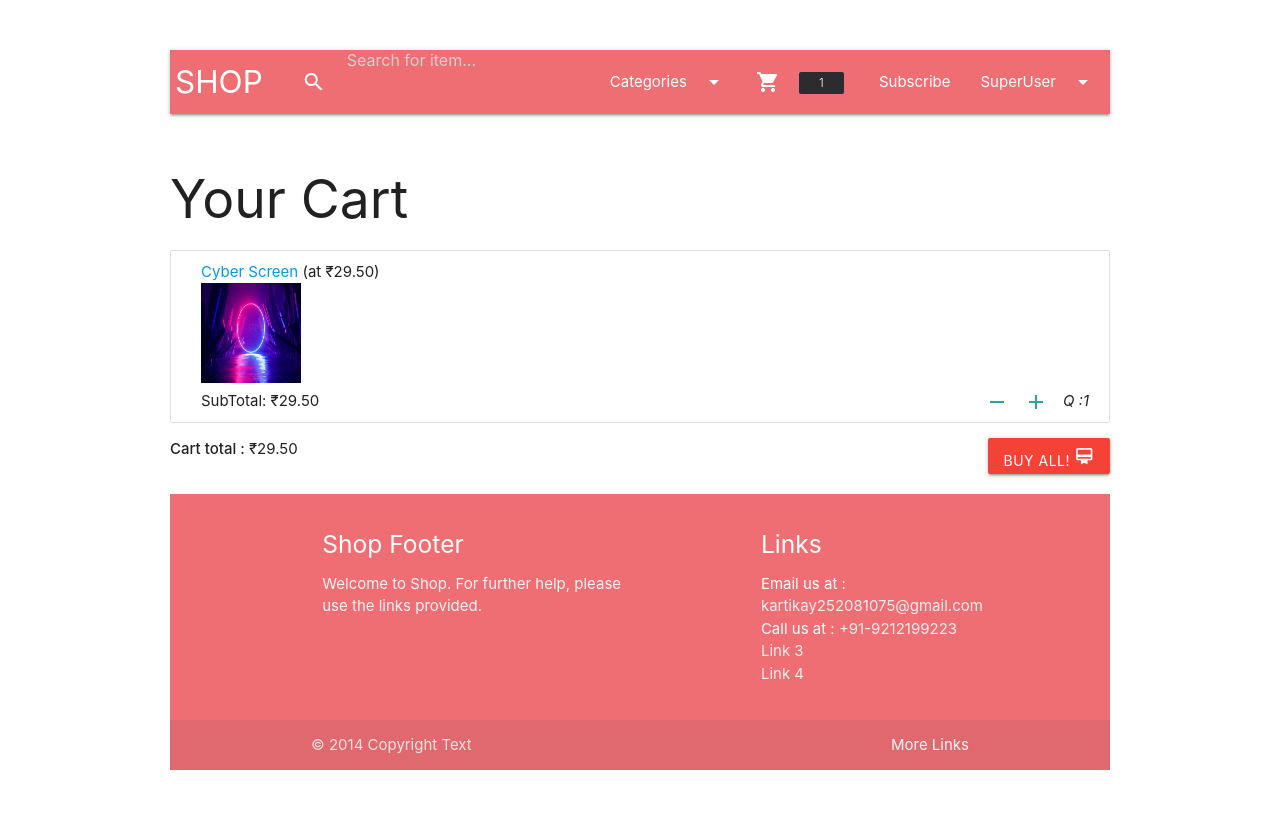
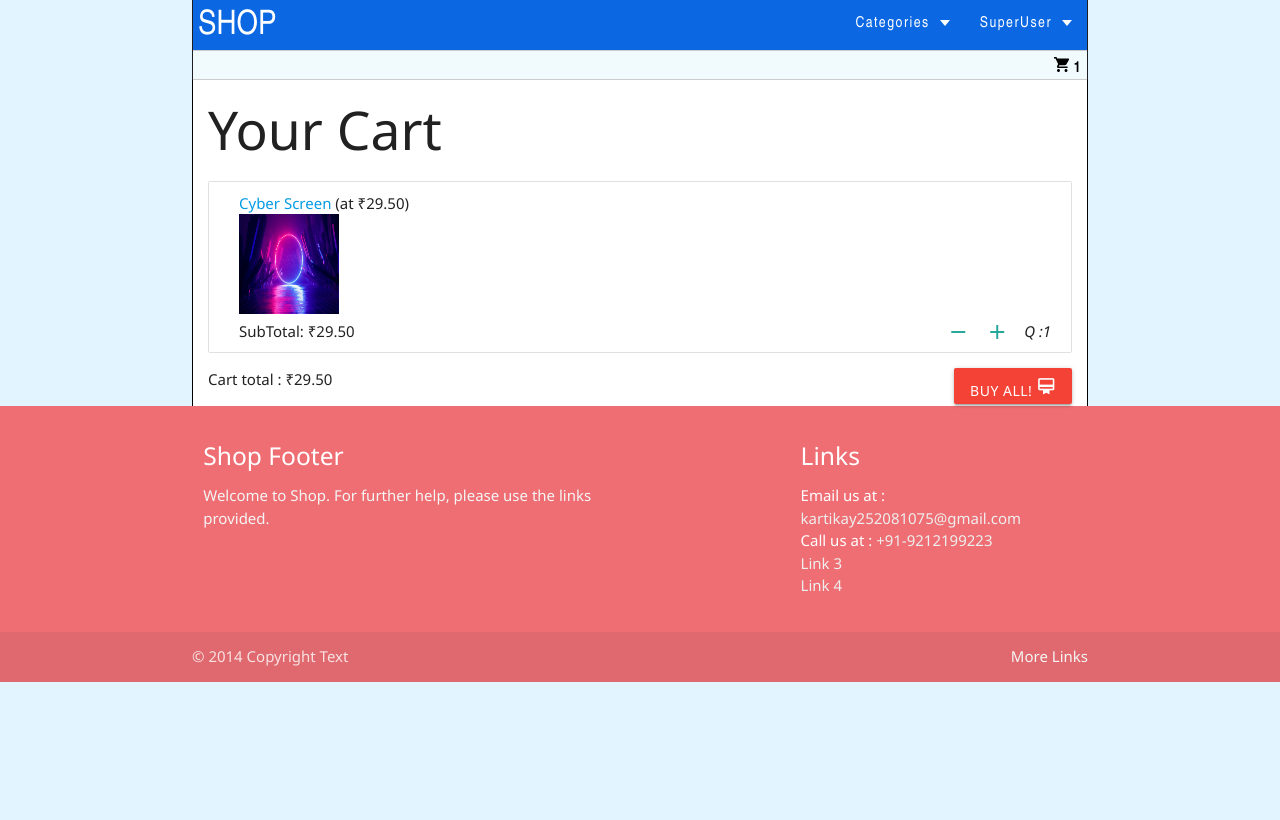
Before and after one commit to kakapapa252/Ecommerce-with-PostGre-Database-and-Paytm-API, a Django app: page /cart/ in a window 1280 px wide. After the commit the page ends 682 px from the top, so only its background shows below. Run offline with Django 3.2, Linux system fonts and the light colour scheme; a user stored in the database is signed in; data comes from the database, SQL or seed files in the repository; some libraries are stand-ins or nearby versions.

Commit message:
Changes for styles

```diff
--- /dev/null
+++ b/Ecom/User/static/css/dist/site.css
@@ -0,0 +1,208 @@
+.header-containet {
+  border-width: 0px 1px;
+  min-height: 100%;
+  margin: auto;
+  border: 0px solid;
+  border-width: 0px 1px;
+}
+.header-containet .s-submenu-container {
+  font-size: 1.5em;
+  font-family: "talian Plate No2 Bold", "HelveticaNeue-CondensedBold", "Arial Narrow", Arial, sans-serif;
+  background-color: #f1fafc;
+  border-top: 1px solid #ccc;
+  border-bottom: 1px solid #ccc;
+  height: 30px;
+  display: flex;
+  flex-direction: row;
+}
+.header-containet .s-submenu-container .right-align {
+  margin-left: auto;
+}
+.header-containet .s-submenu-container .s-button-main {
+  color: #fff;
+  font-family: inherit;
+  cursor: pointer;
+  border: 0px !important;
+  letter-spacing: 0.1em;
+  font-size: 15px;
+  font-weight: 400;
+  letter-spacing: 0.1em;
+  line-height: 1.15;
+  padding: 5px;
+  text-transform: none;
+  margin: 0px;
+  margin-left: auto;
+}
+.header-containet .s-submenu-container .s-button-main a {
+  color: inherit;
+  text-decoration: inherit;
+  color: #000;
+  font-weight: bold;
+}
+.header-containet .s-logo-strip {
+  border-width: 0px 1px;
+  min-height: 100%;
+  width: 100%;
+  margin: auto;
+  font-size: 1.5em;
+  font-family: "talian Plate No2 Bold", "HelveticaNeue-CondensedBold", "Arial Narrow", Arial, sans-serif;
+  background-color: #0b68e2;
+  display: flex;
+  flex-direction: row;
+  height: 50px;
+}
+.header-containet .s-logo-strip .s-logo-ele {
+  color: #fff;
+  background-color: #0b68e2;
+  height: 100%;
+}
+.header-containet .s-logo-strip .s-logo-ele .s-logo-name {
+  font-size: 1.5em;
+  font-family: "talian Plate No2 Bold", "HelveticaNeue-CondensedBold", "Arial Narrow", Arial, sans-serif;
+  color: inherit;
+  text-decoration: inherit;
+  color: #000;
+  color: inherit;
+  display: block;
+  padding: 2px 5px;
+}
+.header-containet .s-logo-strip .s-header-content {
+  padding: 0px;
+  margin-left: auto;
+  display: flex;
+  flex-direction: row;
+  font-size: 20px;
+  font-weight: 200;
+}
+.header-containet .s-logo-strip .s-header-content .s-search-container {
+  max-width: 60%;
+  height: 100%;
+  margin: 0 auto;
+}
+.header-containet .s-logo-strip .s-header-content .s-button-main {
+  color: #fff;
+  font-family: inherit;
+  cursor: pointer;
+  border: 0px !important;
+  background-color: #0b68e2;
+  letter-spacing: 0.1em;
+  font-size: 15px;
+  font-weight: 400;
+  letter-spacing: 0.1em;
+  line-height: 1.15;
+  padding: 15px;
+  text-transform: none;
+  margin: 0px;
+  clear: both;
+}
+.header-containet .s-logo-strip .s-header-content .s-button-main li {
+  display: block;
+  position: relative;
+  transition-duration: 0.5s;
+}
+.header-containet .s-logo-strip .s-header-content .s-button-main li:hover {
+  cursor: pointer;
+}
+.header-containet .s-logo-strip .s-header-content .s-button-main li ul, .header-containet .s-logo-strip .s-header-content .s-button-main .s-right-align {
+  min-width: 160px;
+  background-color: #f8ecff;
+  margin-left: auto;
+  visibility: hidden;
+  opacity: 0;
+  position: absolute;
+  margin-top: 7px;
+  margin-left: -15px;
+  display: none;
+  border-bottom-right-radius: 5px;
+  border-bottom-left-radius: 5px;
+  border: 1px solid #000;
+  z-index: 10;
+}
+.header-containet .s-logo-strip .s-header-content .s-button-main .s-right-align {
+  margin-top: 7px;
+  margin-left: -93px;
+}
+.header-containet .s-logo-strip .s-header-content .s-button-main li ul li {
+  font-family: inherit;
+  letter-spacing: 0.1em;
+}
+.header-containet .s-logo-strip .s-header-content .s-button-main li ul li a {
+  padding: 10px;
+  color: inherit;
+  text-decoration: inherit;
+  color: #000;
+  font-weight: bold;
+  display: block;
+}
+.header-containet .s-logo-strip .s-header-content .s-button-main .seprator {
+  height: 1px;
+  background-color: #ccc;
+  padding: 0px !important;
+}
+.header-containet .s-logo-strip .s-header-content .s-button-main li ul li:hover {
+  background-color: #007bac;
+}
+.header-containet .s-logo-strip .s-header-content .s-button-main li ul li:hover a {
+  color: #fff;
+}
+.header-containet .s-logo-strip .s-header-content .s-button-main li ul li:hover ~ {
+  visibility: visible;
+  opacity: 1;
+  display: block;
+}
+.header-containet .s-logo-strip .s-header-content .s-button-main .s-butt {
+  color: inherit;
+  text-decoration: inherit;
+}
+.header-containet .s-logo-strip .s-header-content .s-button-main .s-menu-text {
+  color: inherit;
+  text-decoration: inherit;
+  display: flex;
+  flex-direction: row;
+}
+.header-containet .s-logo-strip .s-header-content .s-button-main .s-menu-text .s-txt {
+  padding-right: 10px;
+}
+.header-containet .s-logo-strip .s-header-content .s-button-main .s-menu-text .arrow-down-container {
+  margin-top: 5px;
+}
+.header-containet .s-logo-strip .s-header-content .s-button-main:hover {
+  background-color: #0acaec;
+}
+.header-containet .s-logo-strip .s-header-content .s-button-main:hover li ul {
+  visibility: visible;
+  opacity: 1;
+  display: block;
+}
+
+.arrow-down {
+  width: 0;
+  height: 0;
+  border-top: 6px solid #fff;
+  border-right: 5px solid transparent;
+  border-left: 5px solid transparent;
+}
+
+.arrow-up {
+  width: 0;
+  height: 0;
+  border-bottom: 6px solid #fff;
+  border-right: 5px solid transparent;
+  border-left: 5px solid transparent;
+}
+
+.arrow-right {
+  width: 0;
+  height: 0;
+  border-left: 6px solid #fff;
+  border-top: 5px solid transparent;
+  border-bottom: 5px solid transparent;
+}
+
+.arrow-left {
+  width: 0;
+  height: 0;
+  border-right: 6px solid #fff;
+  border-top: 5px solid transparent;
+  border-bottom: 5px solid transparent;
+}
--- /dev/null
+++ b/Ecom/User/static/css/dist/styles.css
@@ -0,0 +1,39 @@
+body {
+  background-color: #e2f4ff;
+  margin-top: 1px !important;
+  font-family: "Segoe UI", Tahoma, Geneva, Verdana, sans-serif;
+}
+
+.body-container .s-fixed-menu {
+  background-color: #e2f4ff;
+  position: fixed;
+  top: 0px;
+  min-width: 100%;
+  z-index: 100;
+}
+.body-container .s-fixed-menu .s-menu-context {
+  max-width: 70%;
+  min-height: 100%;
+  margin: auto;
+}
+.body-container .product-body {
+  clear: both;
+  border: 1px solid;
+  border-width: 0px 1px;
+  border-color: #000;
+  background-color: #ffffff;
+  max-width: 70%;
+  min-height: 100%;
+  margin: auto;
+  padding: 15px;
+  margin-top: 50px;
+}
+
+@media all and (min-width: 0px) and (max-width: 600px) {
+  .body-container .s-fixed-menu .s-menu-context {
+    min-width: 99%;
+  }
+  .body-container .product-body {
+    max-width: 99%;
+  }
+}
--- /dev/null
+++ b/Ecom/User/static/css/search.scss
@@ -0,0 +1,25 @@
+.search-ctrl{
+    width:100%;
+    padding: 0px;
+    margin: 0px;
+    margin-left:40px;
+    height: 100%;
+    vertical-align: middle;
+    .search{
+        width:75%;
+        height: 100%;
+        display: flex;
+        flex-direction: row;
+        .search-input{
+            width:100%;
+            padding: 5px;
+            text-decoration: none;
+            outline: none;
+        }
+        .search-button{
+            height: 100%;
+            background: #2196F3;
+        }
+    }
+
+}
--- /dev/null
+++ b/Ecom/User/static/css/site.scss
@@ -0,0 +1,246 @@
+$menu-background-color : rgb(11, 104, 226);;
+$sub-menu-background-color : rgb(241, 250, 252);;
+$menu-text-color : #fff;
+$drop-menu-background : rgb(248, 236, 255);
+$drop-hover-background : rgb(0, 123, 172);
+$seprator-background : #ccc;
+
+
+
+@mixin nullifyanchorstyle {
+    color: inherit;
+    text-decoration: inherit;
+    color: #000;
+}
+@mixin menu-background-color {
+    background-color: $menu-background-color;
+}
+@mixin sub-menu-background-color {
+    background-color: $sub-menu-background-color;
+}
+@mixin seprator {
+    height:1px;
+    background-color: $seprator-background;
+    padding: 0px !important;
+}
+@mixin menu-hover {
+    background-color: $drop-hover-background;
+    a{
+        color: $menu-text-color;
+    }
+}
+@mixin  menu-position($left-align: true)  {
+    margin-top: 7px;
+    @if $left-align {
+        margin-left: -15px;
+    } @else {
+        margin-left : -93px;
+    }
+}
+
+@mixin button-font {
+    letter-spacing: .1em;
+    font-size: 15px;
+    font-weight: 400;
+}
+
+@mixin logo-container {
+    font-size: 1.5em;
+    font-family: 'talian Plate No2 Bold', 'HelveticaNeue-CondensedBold', 'Arial Narrow', Arial, sans-serif;
+}
+
+
+.header-containet{
+    border-width: 0px 1px;
+    min-height: 100%;
+    margin: auto;
+    border: 0px solid;
+    border-width: 0px 1px;
+    .s-submenu-container {
+        @include logo-container();
+        @include sub-menu-background-color();
+        border-top: 1px solid #ccc;
+        border-bottom: 1px solid #ccc;
+        height: 30px;
+        display: flex;
+        flex-direction: row;
+        .right-align{
+            margin-left: auto;
+        }
+        .s-button-main {
+            color: $menu-text-color;
+            font-family: inherit;
+            cursor: pointer;
+            border:0px !important;
+            @include button-font();
+            letter-spacing: .1em;
+            line-height: 1.15;
+            padding: 5px;
+            text-transform: none;
+            margin: 0px;
+            margin-left: auto;
+            a{
+                @include nullifyanchorstyle();
+                font-weight: bold;
+            }
+        }
+    }
+    .s-logo-strip {
+        border-width: 0px 1px;
+        min-height: 100%;
+        width:100%;
+        margin: auto;
+        @include logo-container();
+        @include menu-background-color();
+        display: flex;
+        flex-direction: row;
+        height: 50px;
+        .s-logo-ele {
+            color: $menu-text-color;
+            @include menu-background-color();
+            height: 100%;
+
+            .s-logo-name{
+                @include logo-container();
+                @include nullifyanchorstyle();
+                color: inherit;
+                display: block;
+                padding : 2px 5px;
+            }
+        }
+        .s-header-content{
+            padding:0px;
+            margin-left: auto;
+            display: flex;
+            flex-direction: row;
+            font-size: 20px;
+            font-weight: 200;
+            .s-search-container{
+                max-width:60%;
+                height: 100%;
+                margin: 0 auto;
+            }
+            .s-button-main {
+                color: $menu-text-color;
+                font-family: inherit;
+                cursor: pointer;
+                border:0px !important;
+                @include menu-background-color();
+                @include button-font();
+                letter-spacing: .1em;
+                line-height: 1.15;
+                padding: 15px;
+                text-transform: none;
+                margin: 0px;
+                clear: both;
+                li {
+                    display: block;
+                    position: relative;
+                    transition-duration: 0.5s;
+                }
+                li:hover {
+                    cursor: pointer;
+                }
+                li ul , .s-right-align{
+                    min-width: 160px;
+                    background-color: $drop-menu-background;
+                    margin-left: auto;
+                    visibility: hidden;
+                    opacity: 0;
+                    position: absolute;
+                    @include menu-position($left-align:true);
+                    display: none;
+                    border-bottom-right-radius: 5px;
+                    border-bottom-left-radius: 5px;
+                    border: 1px solid #000;
+                    z-index: 10;
+                }
+                .s-right-align{
+                    @include menu-position($left-align:false);
+                }
+                li ul li {
+                    font-family: inherit;
+                    letter-spacing: .1em;
+                    a{
+                        padding: 10px;
+                        @include nullifyanchorstyle();
+                        font-weight: bold;
+                        display:block;
+                    }
+                }
+                .seprator{
+                    @include seprator();
+                }
+                li ul li:hover{
+                    @include menu-hover();
+                    &~ {
+                        visibility: visible;
+                        opacity: 1;
+                        display: block;
+                    }
+
+                }
+                .s-butt{
+                    color: inherit;
+                    text-decoration: inherit;
+                }
+                .s-menu-text{
+                    color: inherit;
+                    text-decoration: inherit;
+                    display: flex;
+                    flex-direction: row;
+                    .s-txt{
+                        padding-right: 10px;
+                    }
+                    .arrow-down-container{
+                        margin-top: 5px;
+                    }
+                }
+            }
+            .s-button-main:hover {
+                background-color: rgb(10, 202, 236);
+                li ul {
+                    visibility: visible;
+                    opacity: 1;
+                    display: block;
+                }
+            }
+        }
+    }
+}
+
+
+
+
+
+.arrow-down {
+    width: 0;
+    height: 0;
+    border-top: 6px solid #fff;
+    border-right: 5px solid transparent;
+    border-left: 5px solid transparent;
+}
+
+.arrow-up {
+    width: 0;
+    height: 0;
+    border-bottom: 6px solid #fff;
+    border-right: 5px solid transparent;
+    border-left: 5px solid transparent;
+  }
+
+  .arrow-right {
+    width: 0;
+    height: 0;
+    border-left: 6px solid #fff;
+    border-top: 5px solid transparent;
+    border-bottom: 5px solid transparent;
+}
+
+.arrow-left {
+    width: 0;
+    height: 0;
+    border-right: 6px solid #fff;
+    border-top: 5px solid transparent;
+    border-bottom: 5px solid transparent;
+}
--- a/Ecom/User/static/css/styles.css
+++ /dev/null
@@ -1,9 +0,0 @@
-body {
-    padding: 50px;
-}
-
-.searchDiv {
-    margin-left: 150px;
-
-    padding: 20%;
-}
--- /dev/null
+++ b/Ecom/User/static/css/styles.scss
@@ -0,0 +1,47 @@
+$body-background-color : #e2f4ff;
+
+body {
+    background-color: $body-background-color;
+    margin-top: 1px !important;
+    font-family: 'Segoe UI', Tahoma, Geneva, Verdana, sans-serif;
+}
+
+.body-container{
+    .s-fixed-menu{
+        background-color: $body-background-color;
+        position: fixed;
+        top:0px;
+        min-width: 100%;
+        z-index: 100;
+        .s-menu-context{
+            max-width: 70%;
+            min-height: 100%;
+            margin: auto;
+        }
+    }
+    .product-body{
+        clear: both;
+        border: 1px solid;
+        border-width: 0px 1px;
+        border-color: #000;
+        background-color: #ffffff;
+        max-width: 70%;
+        min-height: 100%;
+        margin: auto;
+        padding: 15px;
+        margin-top: 50px;
+    }
+}
+
+@media all and (min-width:0px) and (max-width:600px){
+    .body-container {
+        .s-fixed-menu{
+            .s-menu-context{
+                min-width: 99%;
+            }
+        }
+        .product-body{
+            max-width: 99%;
+        }
+    }
+}
--- /dev/null
+++ b/Ecom/User/templates/User/categorydropdowntemplate.html
@@ -0,0 +1,3 @@
+<div class="catrgory-menu-item">
+
+</div>
--- a/Ecom/User/templates/User/layout.html
+++ b/Ecom/User/templates/User/layout.html
@@ -10,32 +10,17 @@
         <!--script type = "text/javascript" src = "https://cdnjs.cloudflare.com/ajax/libs/jquery/3.1.1/jquery.min.js"></script>-->
         <link rel="stylesheet" href="https://cdnjs.cloudflare.com/ajax/libs/materialize/1.0.0/css/materialize.min.css">
         <link href="https://fonts.googleapis.com/icon?family=Material+Icons" rel="stylesheet">
-        <link href="{% static 'css/styles.css' %}" rel="stylesheet">
-
+        <link href="{% static 'css/dist/styles.css' %}" rel="stylesheet">
+        {% block custom %}{% endblock %}
         <meta name="viewport" content="width=device-width, initial-scale=1.0"/>
-
-        <style>
-            body {
-            display: flex;
-            min-height: 100vh;
-            min-width: 130vh;
-            flex-direction: column;
-            }
-
-            main {
-            flex: 1 0 auto;
-            }
-    </style>
     </head>
-
-
-
-
-
-<body class="container">
-    <!--- NAVBAR -->
+    <body>
+        <div class="body-container">
+            <div class="s-fixed-menu">
+                <div class="s-menu-context">
                     {% include "User/navbar.html" %}
-
+                </div>
+            </div>
             {% if messages %}
                 {% for message in messages %}
                     {% if message.tags == 'success' %}
@@ -51,19 +36,20 @@
 
 
             <!-- Page body -->
-  <main style="margin-top:20px; margin-bottom:20px;">
+            <div class="product-body">
                 {% block body %}
                 {% endblock %}
-  </main>
+            </div>
 
 
             {% include "User/footer.html" %}
+        </div>
 
-
-</body>
         <script type="text/javascript">M.AutoInit();</script>
 
         {% block script %}
         {% endblock %}
 
+    </body>
+
 </html>
--- a/Ecom/User/templates/User/navbar.html
+++ b/Ecom/User/templates/User/navbar.html
@@ -1,28 +1,84 @@
-<ul id="dropdown1" class="dropdown-content">
-  <!---<li><a href="{% url 'createPhone' %}">Add Phone</a></li>-->
-  <li><a href="{% url 'phoneDetailView' %}">Phonebook</a></li>
-  <li><a href="{% url 'addressDetailView' %}">Addressbook</a></li>
-  <li class="divider"></li>
-  <li><a href="{% url 'createProduct' %}">Create Product</a></li>
-  <li class="divider"></li>
-  <li><a href="{% url 'changePassword' %}">Change Password</a></li>
-  <li class="divider"></li>
-  <li><a href="{% url 'logout' %}">Logout</a></li>
-</ul>
+{% load static %}
+{% block custom%}
+  <link href="{% static 'css/dist/site.css' %}" rel="stylesheet">
+{% endblock %}
 
-<!---Category DropdownMenu-->
-<ul id="dropdown2" class="dropdown-content">
+
+<div class="header-containet">
+  <div class="s-logo-strip">
+    <div class="s-logo-ele"><a class="s-logo-name" href="{% url 'home' %}">SHOP</a></div>
+    <div class="s-header-content">
+      <ul class="s-button-main">
+        <li>
+          <div class="s-menu-text">
+            <div class="s-txt">Categories</div>
+            <div class="arrow-down-container">
+              <div class="arrow-down"></div>
+            </div>
+          </div>
+          <ul>
             {% for category in categoryDropdown %}
               <li><a href="{% url 'subCategory' category.id %}">{{ category.categoryType }}</a></li>
             {% endfor %}
             <li><a href="{% url 'category' %}">View All</a></li>
           </ul>
+        </li>
+      </ul>
+      {% if user.is_authenticated %}
+      <ul class="s-button-main">
+        <li>
+          <div class="s-menu-text">
+            <div class="s-txt">{{ user.fullname }}</div>
+            <div class="arrow-down-container">
+              <div class="arrow-down"></div>
+            </div>
+          </div>
+          <ul class="s-right-align">
+            <li><a href="{% url 'phoneDetailView' %}">Phonebook</a></li>
+            <li><a href="{% url 'addressDetailView' %}">Addressbook</a></li>
+            <li class="seprator"></li>
+            <li><a href="{% url 'createProduct' %}">Create Product</a></li>
+            <li class="seprator"></li>
+            <li><a href="{% url 'changePassword' %}">Change Password</a></li>
+            <li class="seprator"></li>
+            <li><a href="{% url 'logout' %}">Logout</a></li>
+          </ul>
+        </li>
+      </ul>
+      {% else %}
+      <label class="s-button-main">
+        <a class="s-butt" href="{% url 'login' %}">Log In</a>
+      </label>
+      {% endif %}
+    </div>
+  </div>
+  {% if user.is_authenticated %}
+  <div class="s-submenu-container">
+    <div class="right-align">
+      <label class="s-button-main">
+        <a href="{% url 'cart' %}">
+          <svg width="15" height="15" viewBox="0 0 15 15">
+            <title>Shopping cart</title>
+            <path fill="currentColor"
+                d="M12 12c.8 0 1.5.7 1.5 1.5S12.8 15 12 15s-1.5-.7-1.5-1.5.7-1.5 1.5-1.5zM0 0h2.5l.7 1.5h11.1c.5 0 .8.4.8.8 0 .1 0 .2-.1.4l-2.7 4.9c-.3.4-.8.6-1.4.6H5.3l-.6 1.2v.1c0 .1.1.1.2.1h8.7v1.5h-9c-.9.1-1.6-.6-1.6-1.4 0-.2.1-.5.1-.7l1-1.9-2.6-5.6H0V0zm4.5 12c.8 0 1.5.7 1.5 1.5S5.3 15 4.5 15 3 14.3 3 13.5 3.7 12 4.5 12z">
+            </path>
+          </svg>
+          <span>{{ cartCount }}</span>
+        </a>
+      </label>
+    </div>
+  </div>
+  {% endif %}
+</div>
 
 
-<header>
+
+
+
+<!--header>
 <nav>
-<div class="nav-wrapper" style="padding-left:5px;">
-  <a href="{% url 'home' %}" class="brand-logo left">SHOP</a>
+<div class="nav-wrapper">
+  <a href="{% url 'home' %}" class="brand-logo left"><span class="shoplogo">SHOP</span></a>
   <ul class="hide-on-down right">
     <li>
       <form>
@@ -40,7 +96,6 @@
     <i class="material-icons left">shopping_cart</i>
     </a></li>
     <li><a href="{% url 'subscribe' %}">Subscribe</a></li>
-    <!-- Dropdown Trigger -->
     <li><a class="dropdown-trigger" href="#!" data-target="dropdown1">{{ user.fullname }}<i class="material-icons right">arrow_drop_down</i></a></li>
     {% else %}
     <li>
@@ -55,4 +110,4 @@
   </ul>
 </div>
 </nav>
-</header>
+</header-->
```
Also changed, not shown: Ecom/User/static/css/dist/search.css (added, +24 -0 lines), Ecom/User/templates/User/search.html (added, +9 -0 lines). Lines whose indentation alone changed are shown as unchanged.
